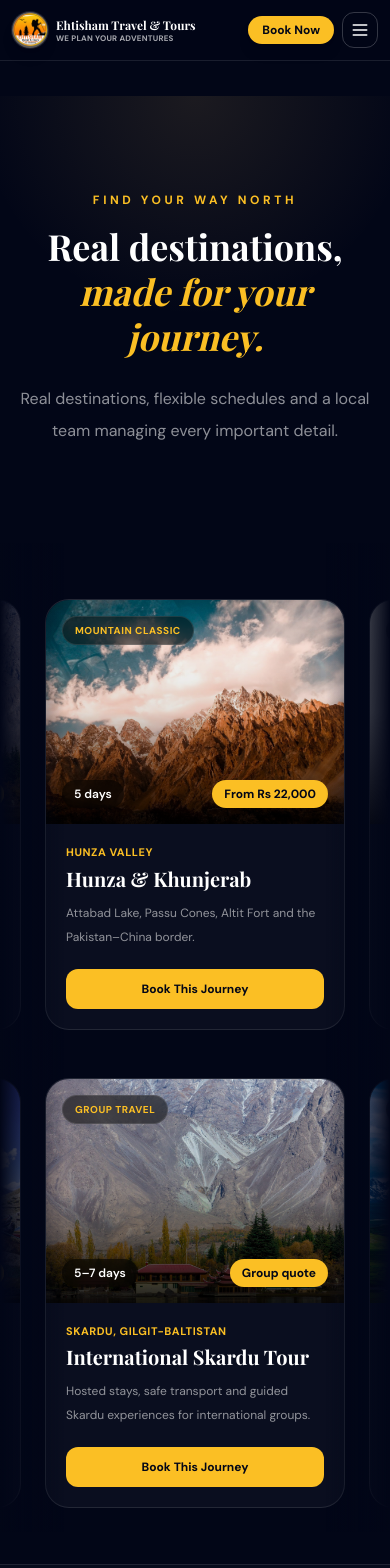
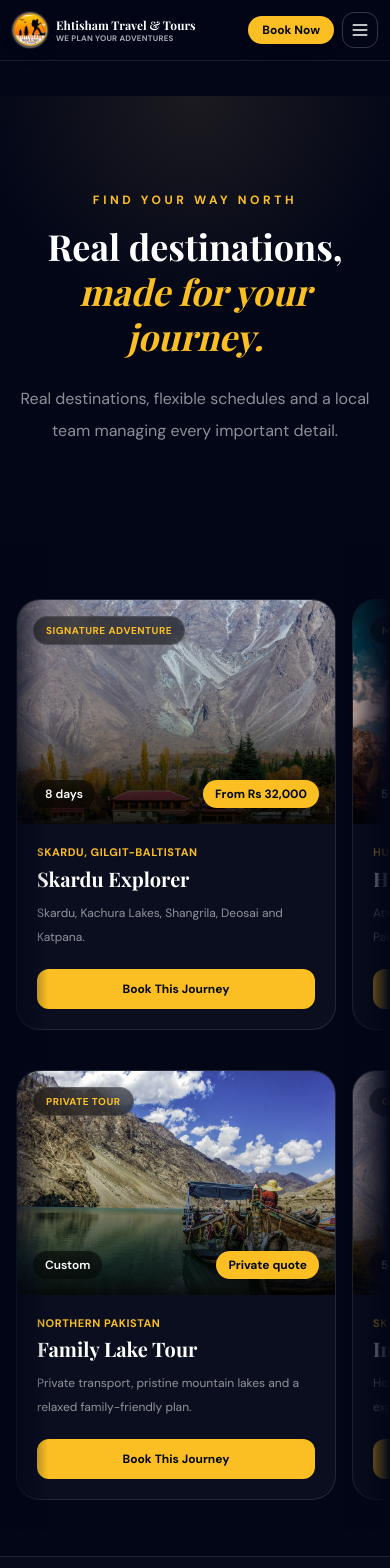
Before and after one commit to SaifwebDeveloper/ehtisham-travel-tours, a React (Vite) app: page /packages in a window 390 px wide. Shown: the top 1568 px of the page. Built offline with nearby package versions, Linux system fonts and the light colour scheme; grey boxes are pictures that could not be loaded; a web font is replaced by a local one.

Commit message:
Update packages page

```diff
--- a/src/pages/Packages.jsx
+++ b/src/pages/Packages.jsx
@@ -126,20 +126,47 @@ const bookingSteps = [
 ];
 
 export default function PackagesPage({ onBook }) {
-  // Two distinct arrays for top and bottom rows
-  const row1Packages = packages.slice(0, 3);
-  const row2Packages = packages.slice(3, 6);
+  // Split or duplicate cards to create two full continuous rows for desktop
+  const row1Packages = [...packages, ...packages];
+  const row2Packages = [
+    ...packages.slice(3),
+    ...packages.slice(0, 3),
+    ...packages.slice(3),
+    ...packages.slice(0, 3),
+  ];
 
   return (
     <div className="bg-night pt-24 text-white overflow-x-hidden">
-      {/* Scrollbar hiding styles */}
+      {/* Styles for keyframes & hidden scrollbar on mobile */}
       <style>{`
+        @keyframes marquee-right-to-left {
+          0% {
+            transform: translateX(0%);
+          }
+          100% {
+            transform: translateX(-50%);
+          }
+        }
+
+        @media (min-width: 1024px) {
+          .animate-marquee-rtl {
+            display: flex;
+            width: max-content;
+            animation: marquee-right-to-left 40s linear infinite;
+          }
+          .animate-marquee-rtl:hover {
+            animation-play-state: paused;
+          }
+        }
+
+        /* Hide scrollbar for Chrome, Safari and Opera */
         .no-scrollbar::-webkit-scrollbar {
           display: none;
         }
+        /* Hide scrollbar for IE, Edge and Firefox */
         .no-scrollbar {
-          -ms-overflow-style: none;
-          scrollbar-width: none;
+          -ms-overflow-style: none;  /* IE and Edge */
+          scrollbar-width: none;  /* Firefox */
         }
       `}</style>
 
@@ -165,19 +192,19 @@ export default function PackagesPage({ onBook }) {
         </div>
       </section>
 
-      {/* Centered Two-Row Smooth Scroll Slider */}
-      <section className="relative py-12 space-y-8">
-        {/* Soft edge gradient indicators */}
-        <div className="pointer-events-none absolute inset-y-0 left-0 z-10 w-16 bg-gradient-to-r from-night to-transparent" />
-        <div className="pointer-events-none absolute inset-y-0 right-0 z-10 w-16 bg-gradient-to-l from-night to-transparent" />
+      {/* Two-Row Packages: Touch Swipeable / One-by-One Snap on Mobile, Auto-Marquee on Desktop */}
+      <section className="relative py-12 space-y-6">
+        {/* Soft Edge Overlays */}
+        <div className="pointer-events-none absolute inset-y-0 left-0 z-10 w-12 bg-gradient-to-r from-night to-transparent sm:w-28" />
+        <div className="pointer-events-none absolute inset-y-0 right-0 z-10 w-12 bg-gradient-to-l from-night to-transparent sm:w-28" />
 
         {/* ROW 1 */}
-        <div className="relative">
-          <div className="no-scrollbar flex snap-x snap-mandatory justify-center gap-6 overflow-x-auto px-6 py-2 scroll-smooth">
-            {row1Packages.map((item) => (
+        <div className="overflow-x-auto no-scrollbar snap-x snap-mandatory py-2">
+          <div className="animate-marquee-rtl flex gap-4 px-4 sm:gap-6 sm:px-6">
+            {row1Packages.map((item, index) => (
               <article
-                key={item.title}
-                className="group w-[300px] shrink-0 snap-start overflow-hidden rounded-3xl border border-white/10 bg-white/[0.035] transition duration-500 hover:-translate-y-2 hover:border-gold/30 hover:bg-white/[0.05] sm:w-[350px]"
+                key={`r1-${item.title}-${index}`}
+                className="group w-[85vw] max-w-[320px] shrink-0 snap-center overflow-hidden rounded-3xl border border-white/10 bg-white/[0.035] transition duration-500 hover:-translate-y-2 hover:border-gold/30 hover:bg-white/[0.05] sm:w-[360px] lg:snap-align-none"
               >
                 <div className="relative h-56 overflow-hidden">
                   <img
@@ -225,12 +252,12 @@ export default function PackagesPage({ onBook }) {
         </div>
 
         {/* ROW 2 */}
-        <div className="relative">
-          <div className="no-scrollbar flex snap-x snap-mandatory justify-center gap-6 overflow-x-auto px-6 py-2 scroll-smooth">
-            {row2Packages.map((item) => (
+        <div className="overflow-x-auto no-scrollbar snap-x snap-mandatory py-2">
+          <div className="animate-marquee-rtl flex gap-4 px-4 sm:gap-6 sm:px-6">
+            {row2Packages.map((item, index) => (
               <article
-                key={item.title}
-                className="group w-[300px] shrink-0 snap-start overflow-hidden rounded-3xl border border-white/10 bg-white/[0.035] transition duration-500 hover:-translate-y-2 hover:border-gold/30 hover:bg-white/[0.05] sm:w-[350px]"
+                key={`r2-${item.title}-${index}`}
+                className="group w-[85vw] max-w-[320px] shrink-0 snap-center overflow-hidden rounded-3xl border border-white/10 bg-white/[0.035] transition duration-500 hover:-translate-y-2 hover:border-gold/30 hover:bg-white/[0.05] sm:w-[360px] lg:snap-align-none"
               >
                 <div className="relative h-56 overflow-hidden">
                   <img
```
